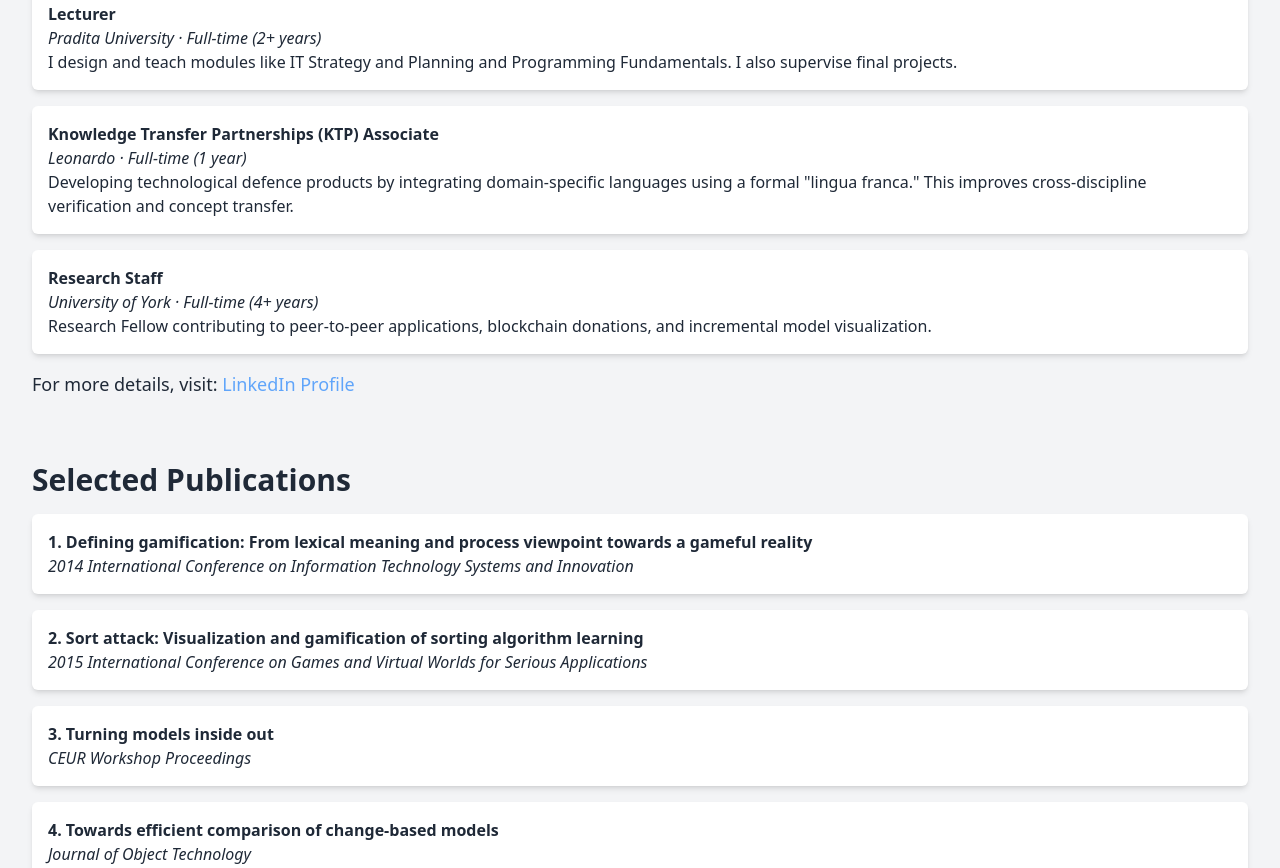
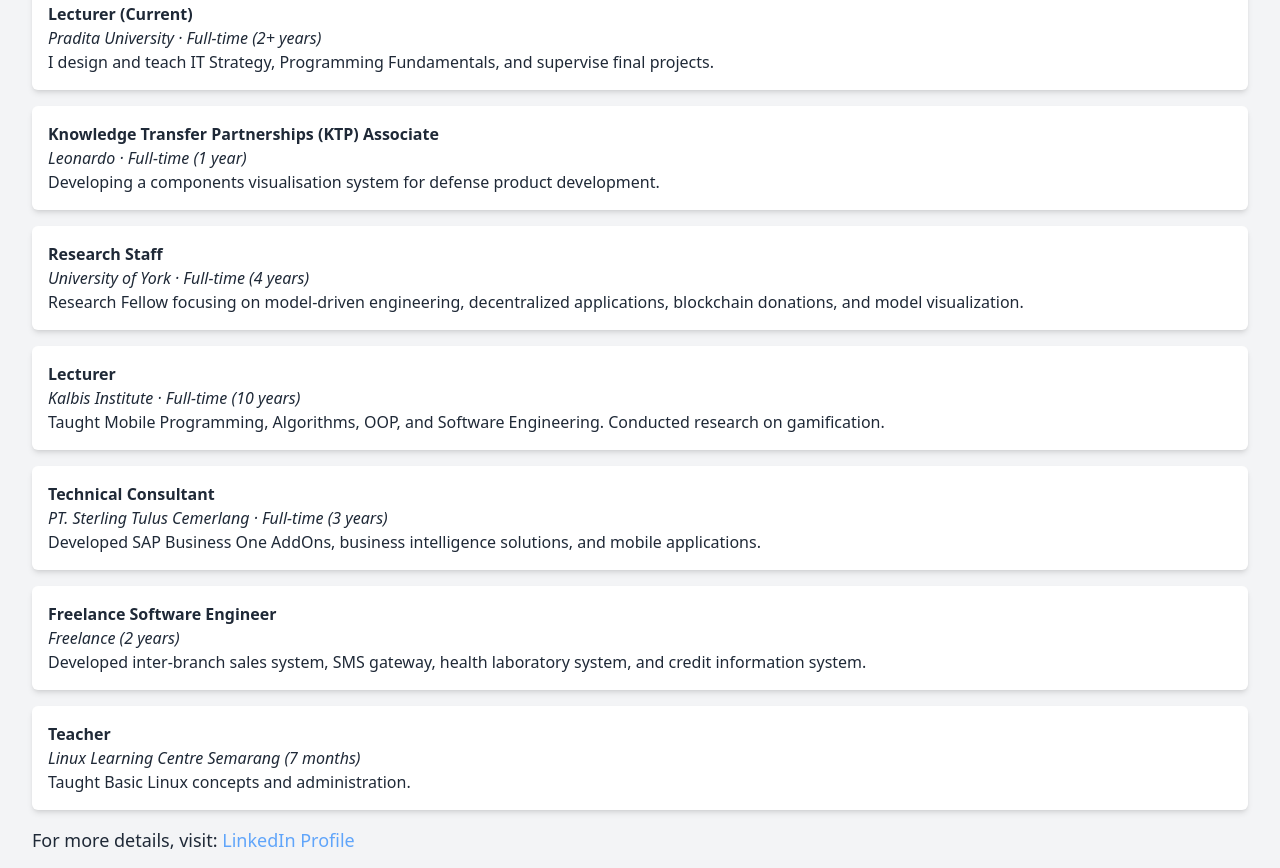
Before and after one commit to alfa-yohannis/alfa-yohannis.github.io, a plain HTML site: page index.html in a window 1280 px wide. Shown: the part 470-1338 px from the top of the page. Drawn offline with nearby package versions, Linux system fonts and the light colour scheme.

Commit message:
Add more entries to the work experience

```diff
--- a/index.html
+++ b/index.html
@@ -61,23 +61,41 @@
     <h2 class="text-3xl font-semibold mb-4">Work Experience</h2>
     <div class="space-y-4">
       <div class="p-4 bg-white shadow-md rounded-md">
-        <strong>Lecturer</strong><br>
+        <strong>Lecturer (Current)</strong><br>
         <em>Pradita University · Full-time (2+ years)</em><br>
-        <p>I design and teach modules like IT Strategy and Planning and Programming Fundamentals. I also supervise final
-          projects.</p>
+        <p>I design and teach IT Strategy, Programming Fundamentals, and supervise final projects.</p>
       </div>
       <div class="p-4 bg-white shadow-md rounded-md">
         <strong>Knowledge Transfer Partnerships (KTP) Associate</strong><br>
         <em>Leonardo · Full-time (1 year)</em><br>
-        <p>Developing technological defence products by integrating domain-specific languages using a formal "lingua
-          franca." This improves cross-discipline verification and concept transfer.</p>
+        <p>Developing a components visualisation system for defense product development.</p>
       </div>
       <div class="p-4 bg-white shadow-md rounded-md">
         <strong>Research Staff</strong><br>
-        <em>University of York · Full-time (4+ years)</em><br>
-        <p>Research Fellow contributing to peer-to-peer applications, blockchain donations, and incremental model
-          visualization.</p>
+        <em>University of York · Full-time (4 years)</em><br>
+        <p>Research Fellow focusing on model-driven engineering, decentralized applications, blockchain donations, and
+          model visualization.</p>
       </div>
+      <div class="p-4 bg-white shadow-md rounded-md">
+        <strong>Lecturer</strong><br>
+        <em>Kalbis Institute · Full-time (10 years)</em><br>
+        <p>Taught Mobile Programming, Algorithms, OOP, and Software Engineering. Conducted research on gamification.</p>
+      </div>
+      <div class="p-4 bg-white shadow-md rounded-md">
+        <strong>Technical Consultant</strong><br>
+        <em>PT. Sterling Tulus Cemerlang · Full-time (3 years)</em><br>
+        <p>Developed SAP Business One AddOns, business intelligence solutions, and mobile applications.</p>
+      </div>
+      <div class="p-4 bg-white shadow-md rounded-md">
+        <strong>Freelance Software Engineer</strong><br>
+        <em>Freelance (2 years)</em><br>
+        <p>Developed inter-branch sales system, SMS gateway, health laboratory system, and credit information
+          system.</p>
+      </div>
+      <div class="p-4 bg-white shadow-md rounded-md">
+        <strong>Teacher</strong><br>
+        <em>Linux Learning Centre Semarang (7 months)</em><br>
+        <p>Taught Basic Linux concepts and administration.</p>
       </div>
       <p class="mt-4 text-lg">
         For more details, visit:
```
Lines whose indentation alone changed are shown as unchanged.
